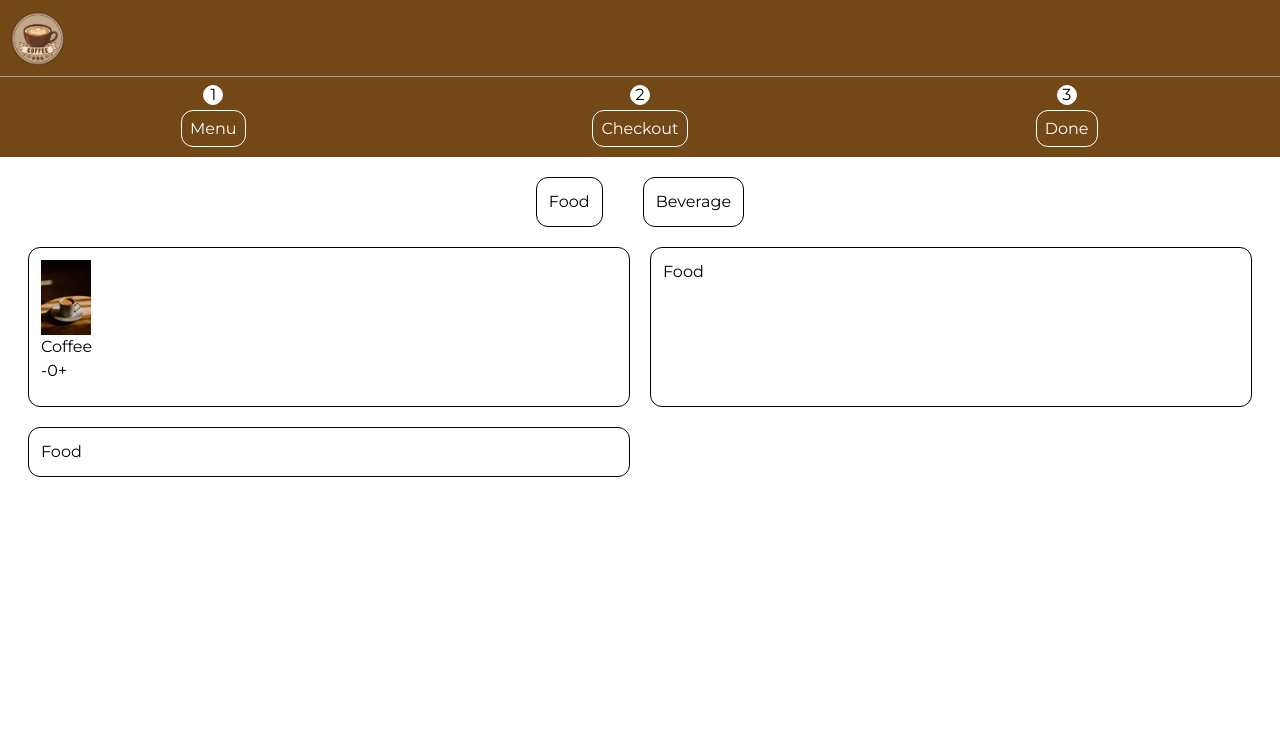
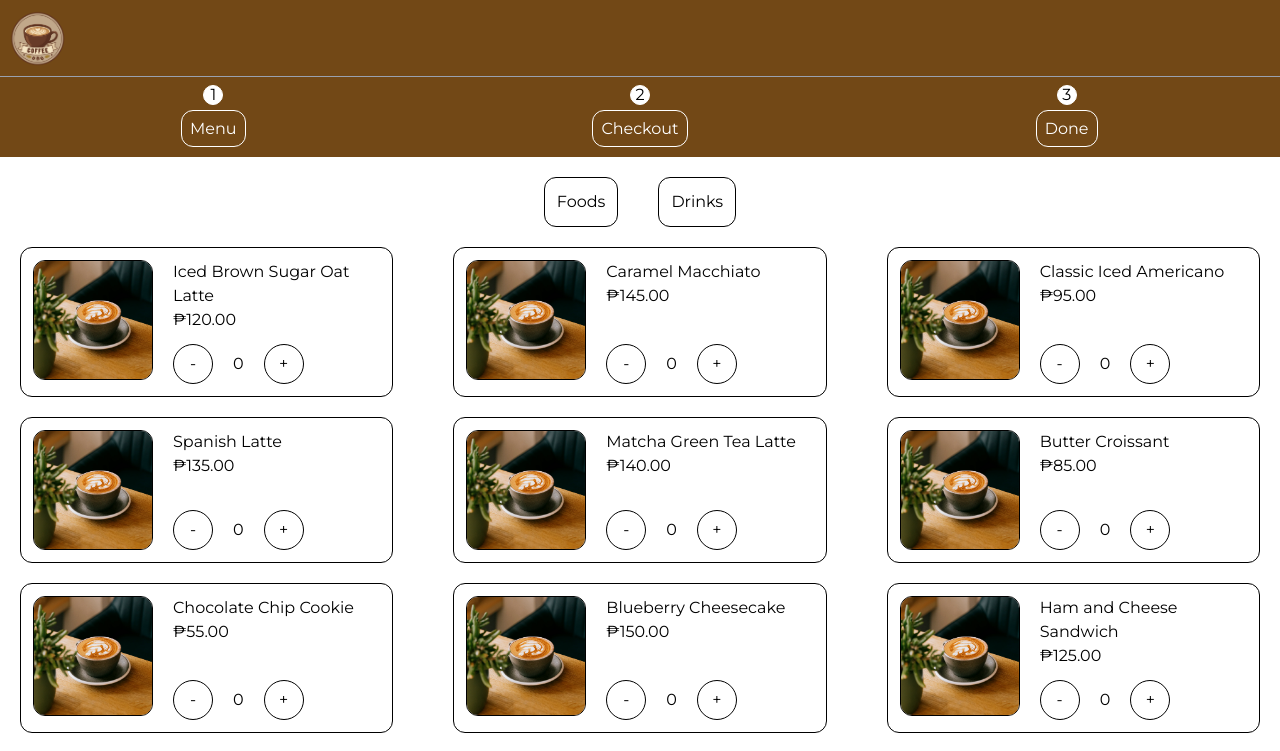
Before and after one commit to ELGWorks/YourCoffee, a Next.js app: page /order in a window 1280 px wide. Shown: the top 751 px of the page. Built offline with nearby package versions, Linux system fonts and the light colour scheme.

Commit message:
update(order/page.tsx): added products component and data/products

```diff
--- /dev/null
+++ b/components/ProductCard.tsx
@@ -0,0 +1,66 @@
+"use client";
+
+import { products } from "../src/app/products/products";
+import Image from "next/image";
+
+export function ProductCard() {
+  function test() {
+    console.log("button clicked");
+  }
+  return (
+    <>
+      {/* Items card grid*/}
+      <div className="flex flex-col justify-center mt-5 mb-5 gap-5 md:grid md:grid-cols-2 lg:grid-cols-3 2xl:grid-cols-4">
+        {products.map((product) => {
+          return (
+            <>
+              {/* Actual individual item card */}
+              <div className="flex gap-5 border border-black p-3 rounded-xl cursor-pointer h-auto ml-5 mr-5">
+                {/* Item card part 1. left part. Parent div for image to center it in mobile view */}
+                <div className="">
+                  {/* Image div */}
+                  <div className="h-30 w-30 border border-black rounded-xl overflow-hidden">
+                    <Image
+                      src={product.image}
+                      width={50}
+                      height={50}
+                      alt="Food preview"
+                      className="w-full h-full object-cover"
+                    />
+                  </div>
+                </div>
+
+                {/* Part 2. Right part of the item card/quantity selector */}
+
+                <div className="flex flex-col items-right justify-between gap-3">
+                  {/* Item name & price*/}
+                  <div>
+                    <p>{product.name}</p>
+                    <p>₱{product.price}.00</p>
+                  </div>
+                  <div className="flex items-center gap-5">
+                    <button
+                      type="button"
+                      onClick={test}
+                      className="flex h-10 w-10 cursor-pointer items-center justify-center rounded-full border border-black bg-white text-black transition-colors duration-150 hover:bg-gray-100 active:bg-gray-300"
+                    >
+                      -
+                    </button>
+                    <span>0</span>
+                    <button
+                      type="button"
+                      onClick={test}
+                      className="flex h-10 w-10 cursor-pointer items-center justify-center rounded-full border border-black bg-white text-black transition-colors duration-150 hover:bg-gray-100 active:bg-gray-300"
+                    >
+                      +
+                    </button>
+                  </div>
+                </div>
+              </div>
+            </>
+          );
+        })}
+      </div>
+    </>
+  );
+}
--- a/next.config.ts
+++ b/next.config.ts
@@ -2,7 +2,6 @@
 import type { NextConfig } from "next";
 
 const nextConfig: NextConfig = {
-  output: "export",
   reactCompiler: true,
   turbopack: {
     rules: {
--- a/src/app/order/page.tsx
+++ b/src/app/order/page.tsx
@@ -1,8 +1,7 @@
 import { Header } from "../../../components/Header";
 import { Footer } from "../../../components/Footer";
-import BusinessLogo from "../../../public/images/coffee.webp";
 import type { Metadata } from "next";
-import Image from "next/image";
+import { ProductCard } from "../../../components/ProductCard";
 
 export const metadata: Metadata = {
   title: "Order | YourCoffee",
@@ -60,38 +59,14 @@ export default function Order() {
           {/* Filter buttons */}
           <div className="flex mt-5 justify-center gap-10">
             <button className="border border-black p-3 rounded-xl cursor-pointer">
-              Food
+              Foods
             </button>
             <button className="border border-black p-3 rounded-xl cursor-pointer">
-              Beverage
+              Drinks
             </button>
           </div>
 
-          {/* Items card */}
-          <div className="ml-7 mr-7 mt-5 grid grid-cols-2 gap-5">
-            <div className="border border-black p-3 rounded-xl cursor-pointer h-40">
-              <div>
-                <Image
-                  src={BusinessLogo}
-                  width={50}
-                  height={50}
-                  alt="Food preview"
-                />
-                <p>Coffee</p>
-              </div>
-              <div>
-                <span>-</span>
-                <span>0</span>
-                <span>+</span>
-              </div>
-            </div>
-            <div className="border border-black p-3 rounded-xl cursor-pointer">
-              Food
-            </div>
-            <div className="border border-black p-3 rounded-xl cursor-pointer">
-              Food
-            </div>
-          </div>
+          <ProductCard />
         </main>
         <Footer />
       </div>
--- a/src/app/page.tsx
+++ b/src/app/page.tsx
@@ -35,10 +35,11 @@ export default function Home() {
             <p className="font-playwrite sm:mt-5 sm:text-lg md:text-xl lg:text-xl xl:text-2xl">
               A Cup of Comfort.
             </p>
-
-            <button className="bg-[#724816] px-8 py-4 rounded-xl text-white font-bold text-xl lg:px-16 hover:bg-[#A8783E] transition-colors duration-300 ease-in-out cursor-pointer">
-              <Link href="/order">Order now</Link>
-            </button>
+            <Link href="/order">
+              <button className="bg-[#724816] px-8 py-4 rounded-xl text-white font-bold text-xl lg:px-16 hover:bg-[#A8783E] transition-colors duration-300 ease-in-out cursor-pointer">
+                Order now
+              </button>
+            </Link>
           </div>
         </main>
         <Footer />
--- /dev/null
+++ b/src/app/products/products.ts
@@ -0,0 +1,84 @@
+
+type Product = {
+  id: number;
+  name: string;
+  type: "food" | "drink";
+  price: number;
+  image: string;
+};
+
+export const products: Product[] = [
+  // Drinks
+  {
+    id: 1,
+    name: "Iced Brown Sugar Oat Latte",
+    type: "drink",
+    price: 120.0,
+    image: "/images/products/sample_image_1.webp",
+  },
+  {
+    id: 2,
+    name: "Caramel Macchiato",
+    type: "drink",
+    price: 145.0,
+    image: "/images/products/sample_image_1.webp",
+  },
+  {
+    id: 3,
+    name: "Classic Iced Americano",
+    type: "drink",
+    price: 95.0,
+    image: "/images/products/sample_image_1.webp",
+  },
+  {
+    id: 4,
+    name: "Spanish Latte",
+    type: "drink",
+    price: 135.0,
+    image: "/images/products/sample_image_1.webp",
+  },
+  {
+    id: 5,
+    name: "Matcha Green Tea Latte",
+    type: "drink",
+    price: 140.0,
+    image: "/images/products/sample_image_1.webp",
+  },
+
+  // Food
+  {
+    id: 6,
+    name: "Butter Croissant",
+    type: "food",
+    price: 85.0,
+    image: "/images/products/sample_image_1.webp",
+  },
+  {
+    id: 7,
+    name: "Chocolate Chip Cookie",
+    type: "food",
+    price: 55.0,
+    image: "/images/products/sample_image_1.webp",
+  },
+  {
+    id: 8,
+    name: "Blueberry Cheesecake",
+    type: "food",
+    price: 150.0,
+    image: "/images/products/sample_image_1.webp",
+  },
+  {
+    id: 9,
+    name: "Ham and Cheese Sandwich",
+    type: "food",
+    price: 125.0,
+    image: "/images/products/sample_image_1.webp",
+  },
+  {
+    id: 10,
+    name: "Chocolate Fudge Brownie",
+    type: "food",
+    price: 75.0,
+    image: "/images/products/sample_image_1.webp",
+  },
+];
```
Also changed, not shown: public/images/products/sample_image_1.webp (added).
